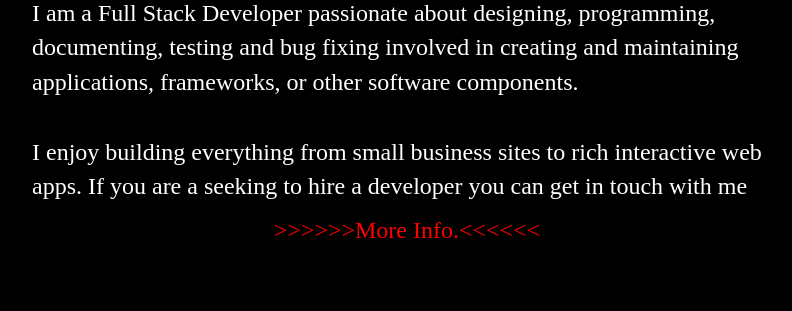
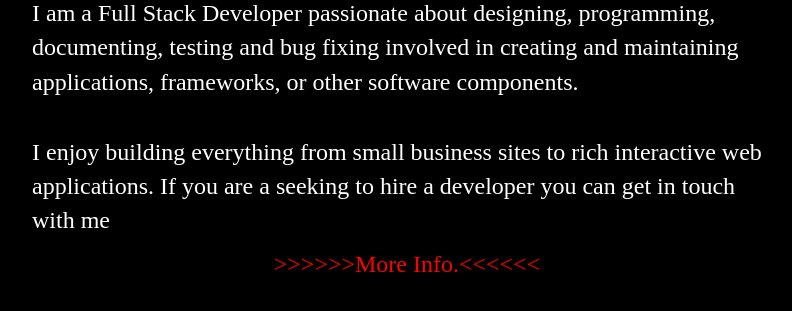
Before and after one commit to vincentmuya/vincentmuya.github.io, a Django app: page / in a window 1280 px wide. Shown: the part 310-621 px from the top of the page, without its empty margins (233-1025 px from the left). Run offline with Django 3.2, Linux system fonts and the light colour scheme; some libraries are stand-ins or nearby versions; some web fonts are replaced.

Commit message:
modified index template

```diff
--- a/muya/templates/index.html
+++ b/muya/templates/index.html
@@ -20,7 +20,7 @@
  programming, documenting, testing and bug fixing involved in creating and maintaining applications, frameworks, or other software components.<br>
 </p>
  <br>
- <p>I enjoy building everything from small business sites to rich interactive web apps. If you are a seeking to hire a developer you can get in touch with me</p>
+ <p>I enjoy building everything from small business sites to rich interactive web applications. If you are a seeking to hire a developer you can get in touch with me</p>
  <p id="pointer" class="open-overla">>>>>>>More Info.<<<<<<</p>
 </div>
 <div class="col-md-2">
```
